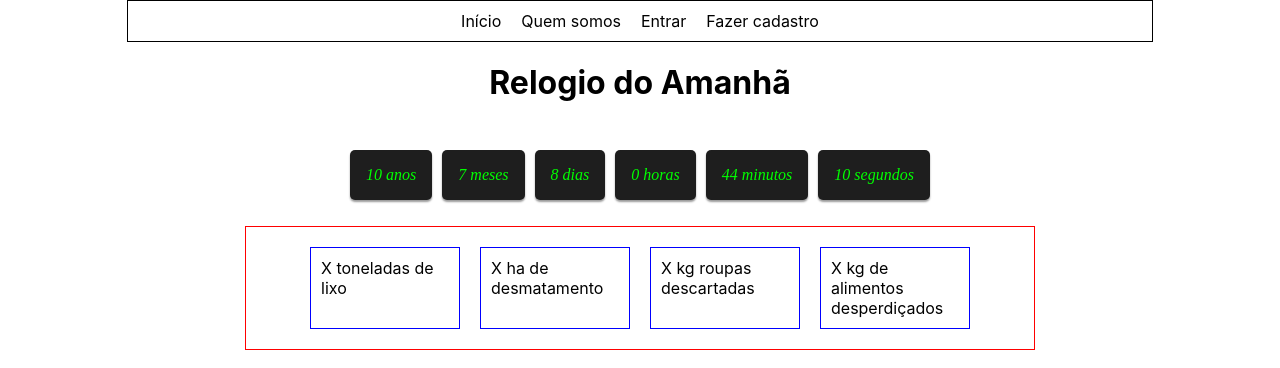
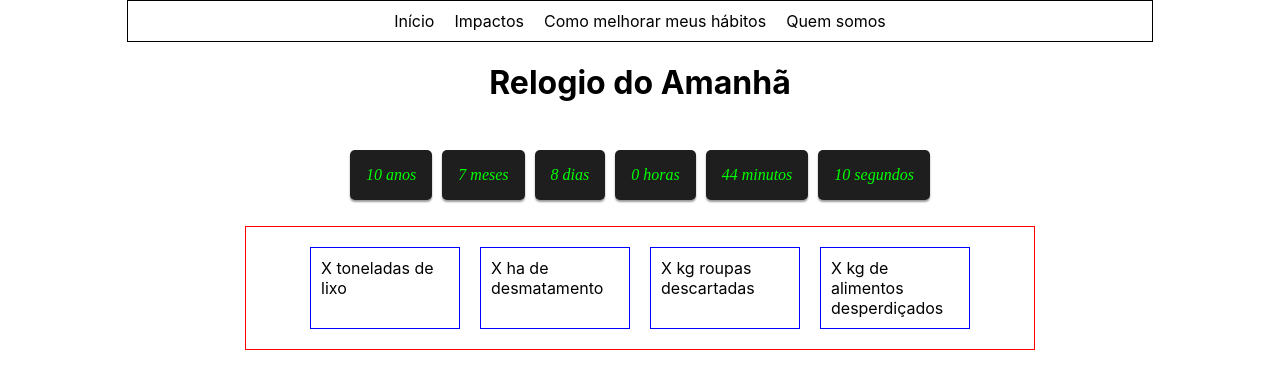
Before and after one commit to smcarolina/relogoio-do-agora, a React (Create React App) app in the folder relogio-do-agora/: page / in a window 1280 px wide. Shown: the top 368 px of the page. Built offline with nearby package versions, Linux system fonts and the light colour scheme.

Commit message:
fix: add links to the nav header

```diff
--- a/relogio-do-agora/src/components/Countdown/Clock.js
+++ b/relogio-do-agora/src/components/Countdown/Clock.js
@@ -1,18 +1,10 @@
-import React, { useEffect } from 'react'
-import { finalDate } from './script';
-import { List, Title, Item, ClockContainer } from './style';
+import React, { useEffect, useState } from 'react'
+import { renderClock } from './script';
+import { List, Title, ClockContainer } from './style';
 
 
 
 const Clock = () => {
-
-    const renderClock = () => {
-        return finalDate.total.map((tempo) => {
-            return <Item>{tempo}</Item>
-        })
-    }
-
-
     return <ClockContainer>
         <Title>Relogio do Amanhã</Title>
 
--- a/relogio-do-agora/src/components/Countdown/script.js
+++ b/relogio-do-agora/src/components/Countdown/script.js
@@ -1,3 +1,11 @@
 import Countdown from "./countdown";
+import { Item } from "./style";
 
 export const finalDate = new Countdown("13 October 2032 20:00:00 GMT-0300")
+
+export const renderClock = () => {
+
+    return finalDate.total.map((tempo) => {
+        return <Item>{tempo}</Item>
+    })
+}
--- a/relogio-do-agora/src/components/Header/Header.js
+++ b/relogio-do-agora/src/components/Header/Header.js
@@ -4,10 +4,10 @@ import { Link, Nav } from "./style";
 const Header = () => {
     return <Nav>
 
-                <Link>Início</Link>
-                <Link>Quem somos</Link>
-                <Link>Entrar</Link>
-                <Link>Fazer cadastro</Link>
+        <Link href="">Início</Link>
+        <Link href="">Impactos</Link>
+        <Link href="">Como melhorar meus hábitos</Link>
+        <Link href="">Quem somos</Link>
 
     </Nav>
 }
--- a/relogio-do-agora/src/components/Header/style.js
+++ b/relogio-do-agora/src/components/Header/style.js
@@ -9,5 +9,7 @@ export const Nav = styled.nav`
 
 export const Link = styled.a`
     text-decoration: none;
-    margin: 10px
+    margin: 10px;
+    color: #000;
+
 `
```
